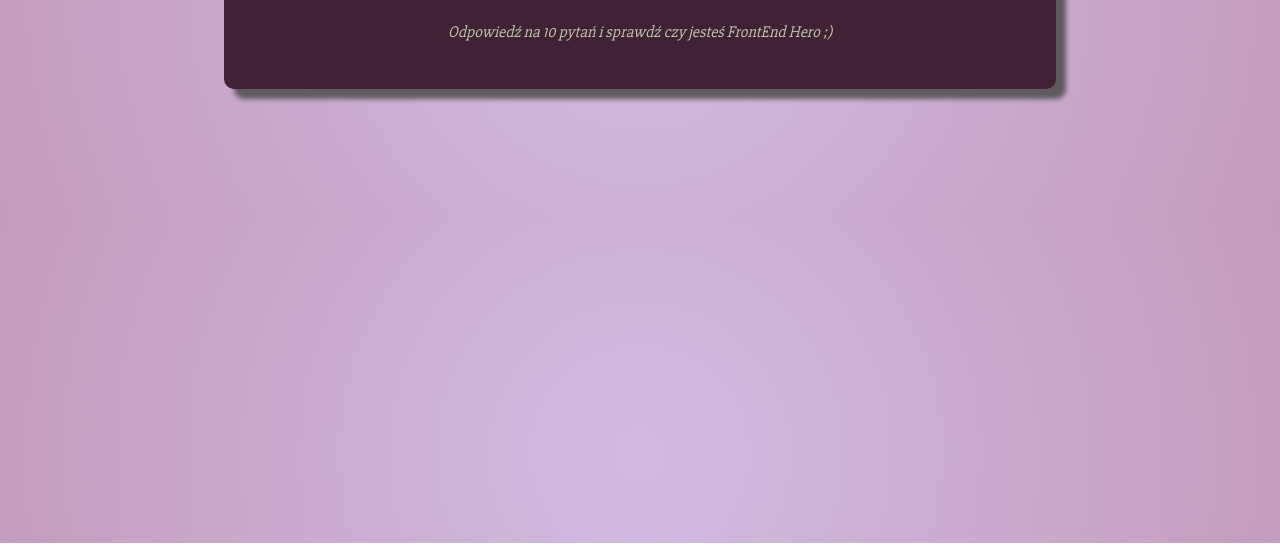
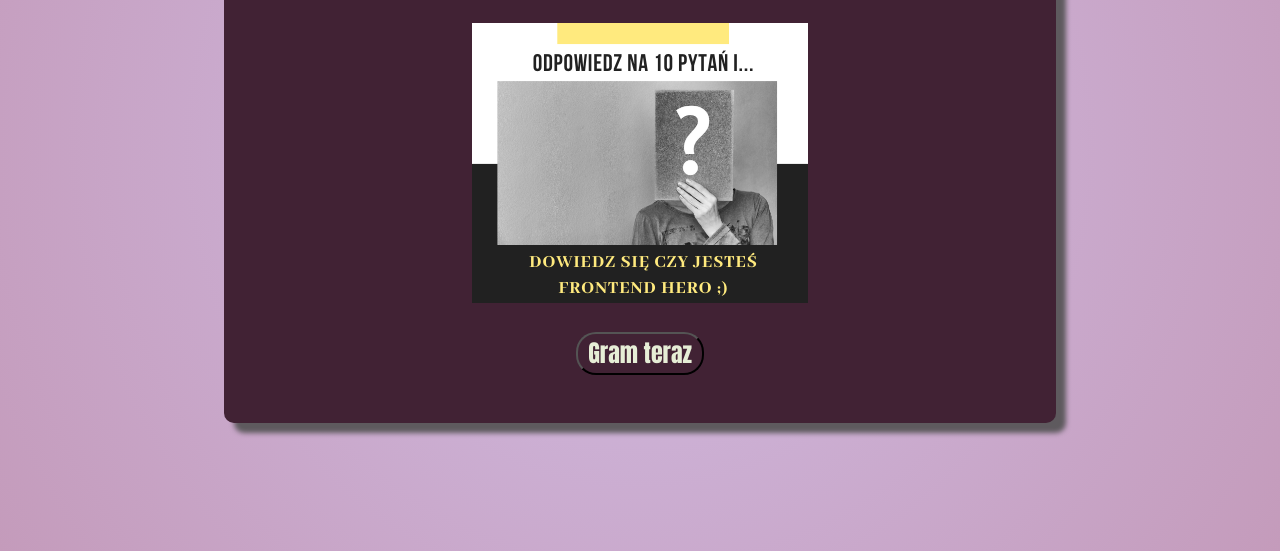
Before and after one commit to KrzysztofNyrek/FrontendQuiz, a website: page index.html in a window 1280 px wide. Shown: the part 257-808 px from the top of the page. Drawn offline with nearby package versions, Linux system fonts and the light colour scheme; files that its build step writes are made by us from their sources.

Commit message:
Added foto to page after loading

```diff
--- a/index.html
+++ b/index.html
@@ -20,8 +20,9 @@
   <body>
     <div class="pagewrapper">
       <h1 class="header__title">Quick Frontend Quiz</h1>
-      <p class="header__text">Odpowiedź na 10 pytań i sprawdź czy jesteś FrontEnd Hero ;)</p>
       <noscript><p class="header__warning">Do prawidłowego działania quizu potrzebna jest włączona obsługa Java Script</p></noscript>
+      <img class="header__img" src="/img/frontend_quiz_web.png" alt="Stojąca osoba zasłaniająca twarz tablicą ze znakiem zapytania.">
+      <button class="final-result__button final-result__button--js">Gram teraz</button>
       <!--All code below should be added by JS
         <h2 class="question question--js">Pytanie 1</h2>
       <div class="answer">
--- a/sass/_fonts.scss
+++ b/sass/_fonts.scss
@@ -5,9 +5,9 @@
   text-align: center;
   color: #E6EED6;
   font-family: 'Anton', sans-serif;
-  @media only screen and (max-width: 31.25em) {
-    font-size: 2rem;
-  }
+    @media only screen and (max-width: 31.25em) {
+      font-size: 2rem;
+    }
   }
   &__text, &__warning{
     font-size: 1rem;
@@ -15,6 +15,14 @@
     font-family: 'Slabo 27px', serif;
     font-style: italic;
     color: #BBC5AA;
+  }
+  &__img{
+    display: block;
+    margin: 4px auto;
+    padding-bottom: .8125rem;
+    @media only screen and (max-width: 31.25em) {
+      max-width: 200px;
+    }
   }
 }
 .question{
```
Also changed, not shown: img/frontend_quiz_web.png (added).
